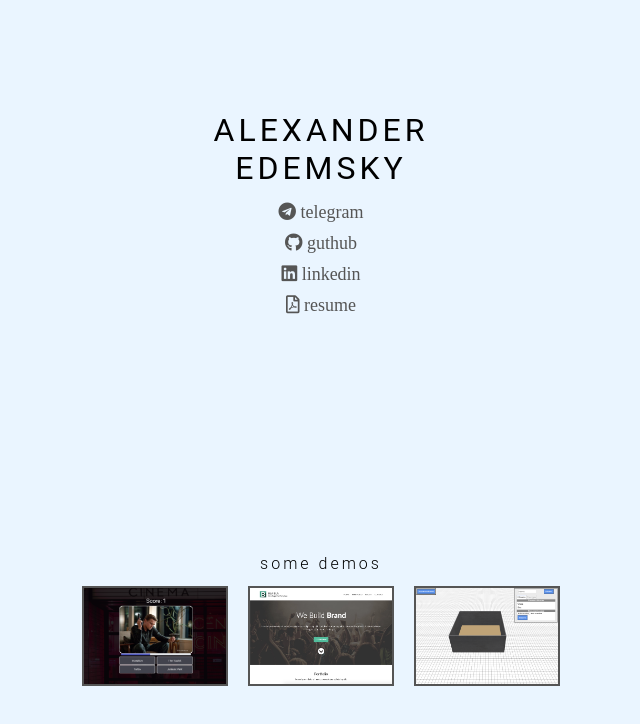
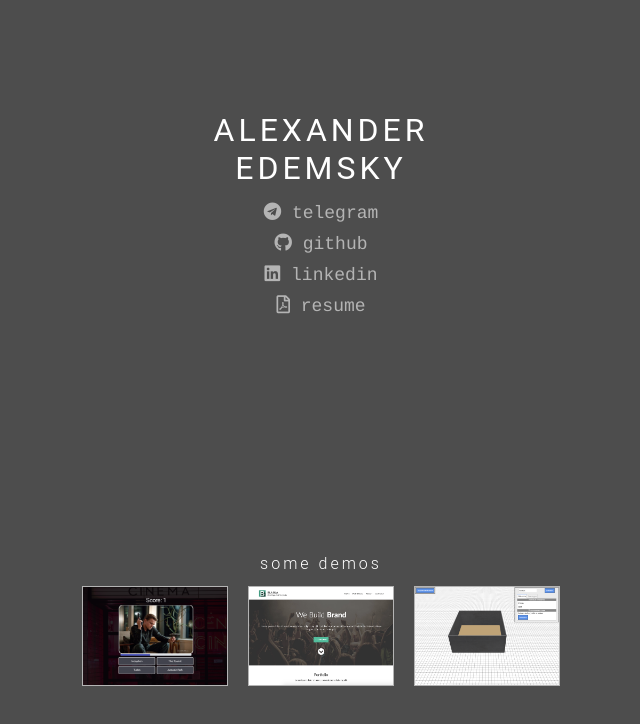
Before and after one commit to edemskiy/edemskiy.github.io, a plain HTML site: page index.html in a window 1280 px wide. Shown: the whole page, without its empty margins (319-959 px from the left). Drawn offline with Linux system fonts and the light colour scheme.

Commit message:
Change design to dark

```diff
--- a/css/style.css
+++ b/css/style.css
@@ -5,13 +5,14 @@
 }
 
 body {
-  background-color: rgb(234, 245, 255);
+  background-color: rgb(77, 77, 77);
   font-family: sans-serif;
   height: 100vh;
   display: flex;
   flex-direction: column;
   justify-content: space-around;
   align-items: center;
+  color: #fff;
 }
 
 .container {
@@ -29,17 +30,20 @@ body {
   padding-top: 10px;
   display: flex;
   flex-direction: column;
+  align-items: center;
 }
 .social a {
+  font-family: Courier, sans-serif;
   text-transform: lowercase;
   margin: 5px 0;
   text-decoration: none;
-  color: #555555;
+  color: #b4b4b4;
   font-size: 18px;
   transition: 0.5s ease;
+  display: flex;
 }
 .social a:hover {
-  color: #2f55d3;
+  color: #00c0da;
 }
 
 .demos {
@@ -64,7 +68,10 @@ body {
   position: relative;
   width: 146px;
   height: 100px;
-  border: 2px solid #555555;
+  border: 1px solid #b4b4b4;
+}
+.demo:hover {
+  border-color: #00c0da;
 }
 .demo:hover .demo-modal {
   opacity: 1;
@@ -114,6 +121,6 @@ body {
 }
 
 .demo-links a:hover {
-  color: #2f55d3;
+  color: #00c0da;
   cursor: pointer;
 }
--- a/index.html
+++ b/index.html
@@ -16,16 +16,16 @@
       <h1>Alexander Edemsky</h1>
       <div class="social">
         <a href="https://teleg.one/edemsky" target="_blank">
-          <i class="fab fa-telegram"> Telegram</i>
+          <p><i class="fab fa-telegram"></i>&nbsp;Telegram</p>
         </a>
         <a href="https://github.com/edemskiy" target="_blank">
-          <i class="fab fa-github"> GutHub</i>
+          <p><i class="fab fa-github"></i>&nbsp;GitHub</p>
         </a>
         <a href="https://www.linkedin.com/in/edemsky/" target="_blank">
-          <i class="fab fa-linkedin"> LinkedIn</i>
+          <p><i class="fab fa-linkedin"></i>&nbsp;LinkedIn</p>
         </a>
         <a href="pdf/CV_Edemsky.pdf" target="_blank">
-          <i class="far fa-file-pdf"> Resume</i>
+          <p><i class="far fa-file-pdf"></i>&nbsp;Resume</p>
         </a>
 
       </div>
@@ -37,7 +37,7 @@
           <div class="demo">
             <img src="img/movie.png" />
             <div class="demo-modal">
-              <p>guess the movie game</p>
+              <p>guess the movie</p>
               <div class="demo-links">
                 <a href="https://guess-the-movie-react.herokuapp.com/" target="_blank"><i class="fas fa-external-link-alt"></i></a>
                 <a href="https://github.com/edemskiy/guess-the-movie" target="_blank"><i class="fab fa-github"></i></a>
```
